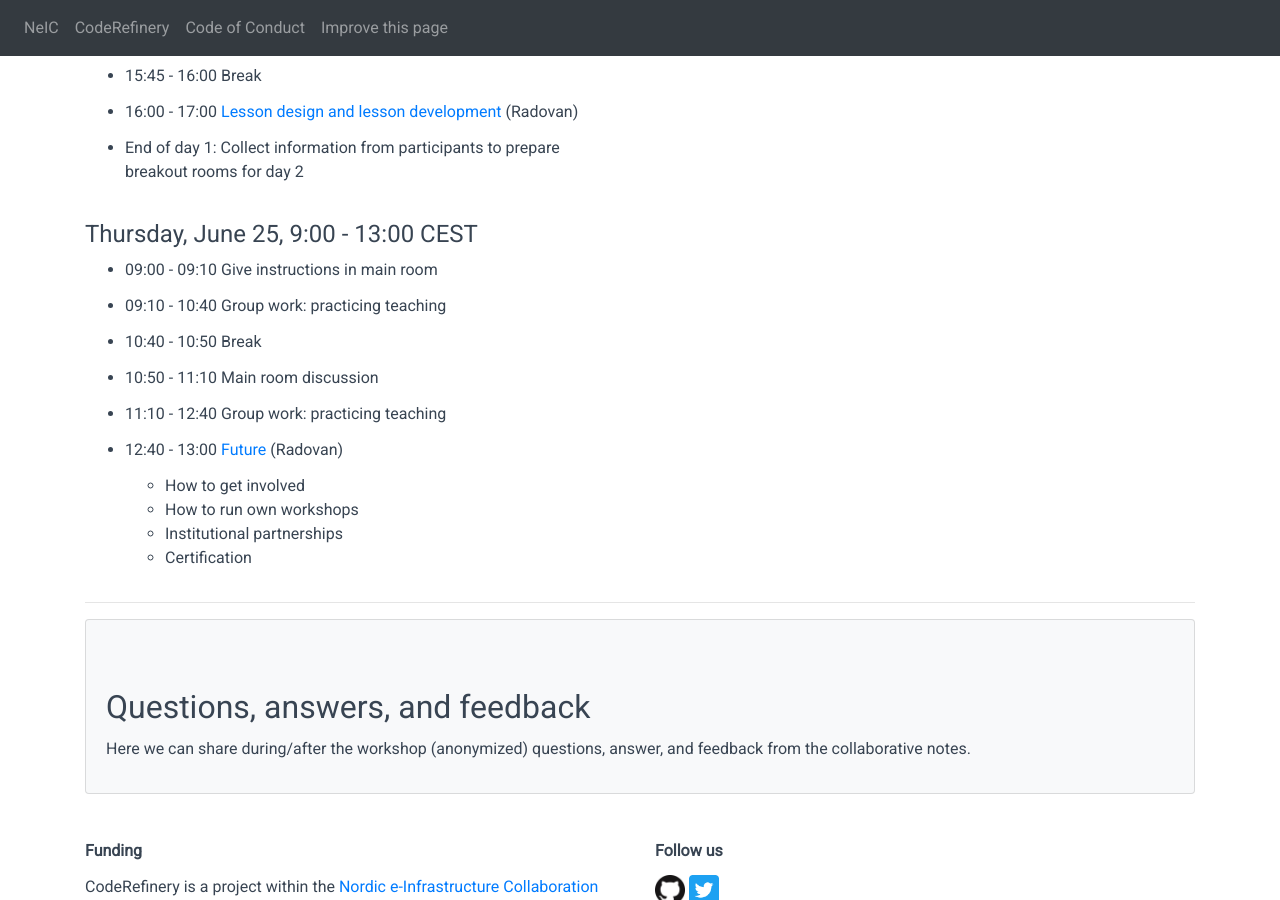
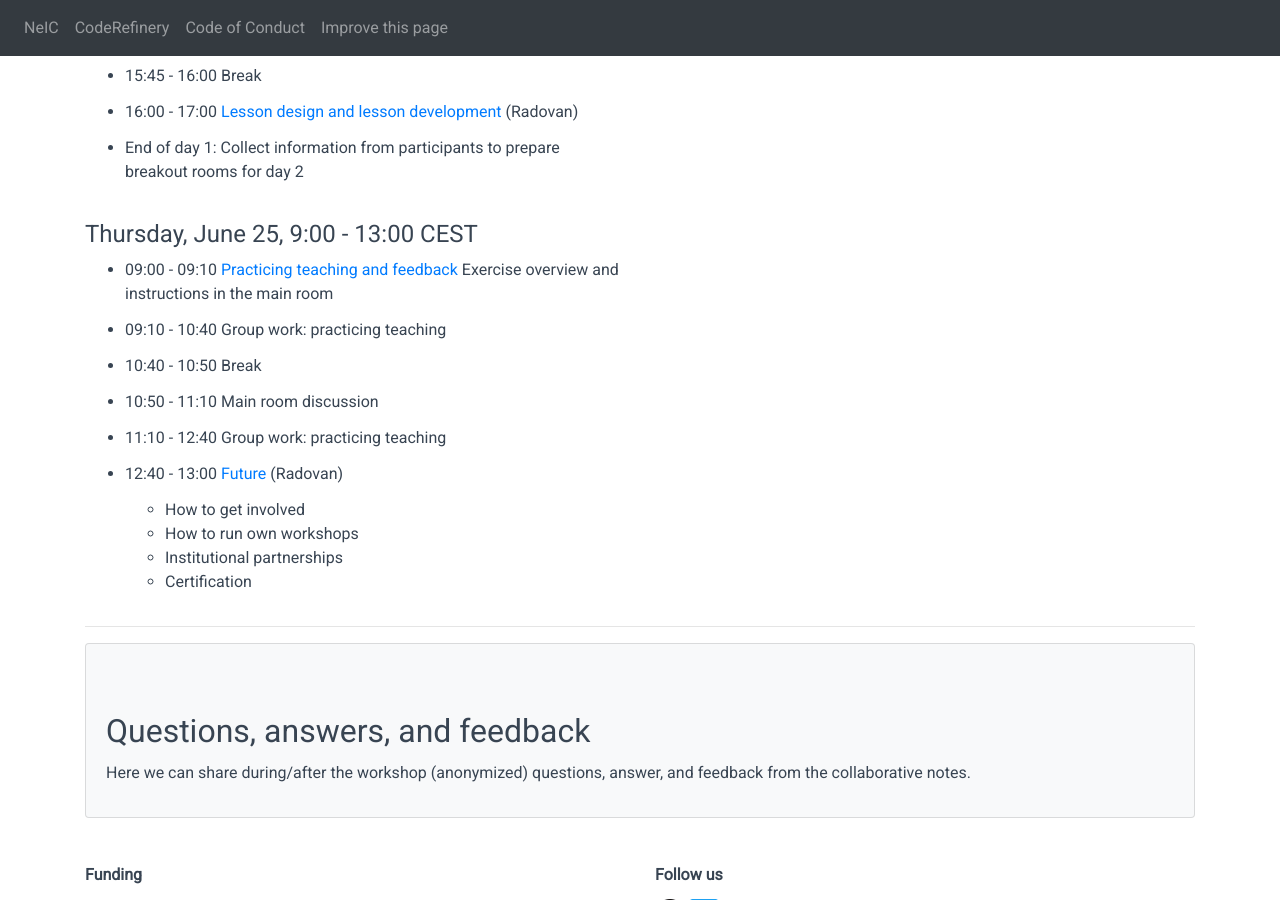
Before and after one commit to simon-ichec/2020-11-02-instructor-training, a Jekyll site: the page built from index.md, in a window 1280 px wide and 900 px high, scrolled down 1525 px. Built offline with Jekyll 4.4.1, drawn with Linux system fonts in a browser that asks for light colours; comment, search, counter and statistics services are not loaded.

Commit message:
add link to day 2 exercise

```diff
--- a/left_column.md
+++ b/left_column.md
@@ -75,7 +75,8 @@ Before the training:
 #### Thursday, June 25, 9:00 - 13:00 CEST
 
 - 09:00 - 09:10
-  Give instructions in main room
+  [Practicing teaching and feedback](https://coderefinery.github.io/instructor-training/06-teaching/)
+  Exercise overview and instructions in the main room
 
 - 09:10 - 10:40
   Group work: practicing teaching
```
